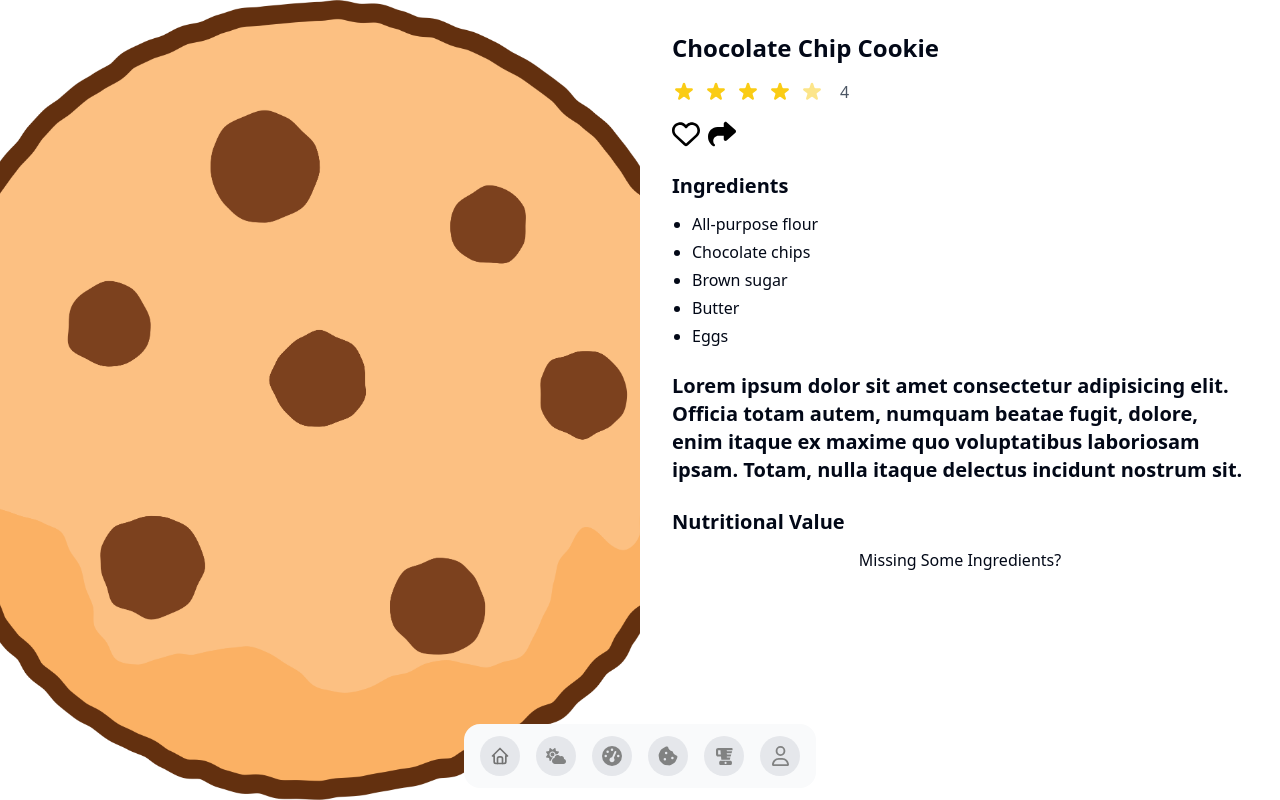
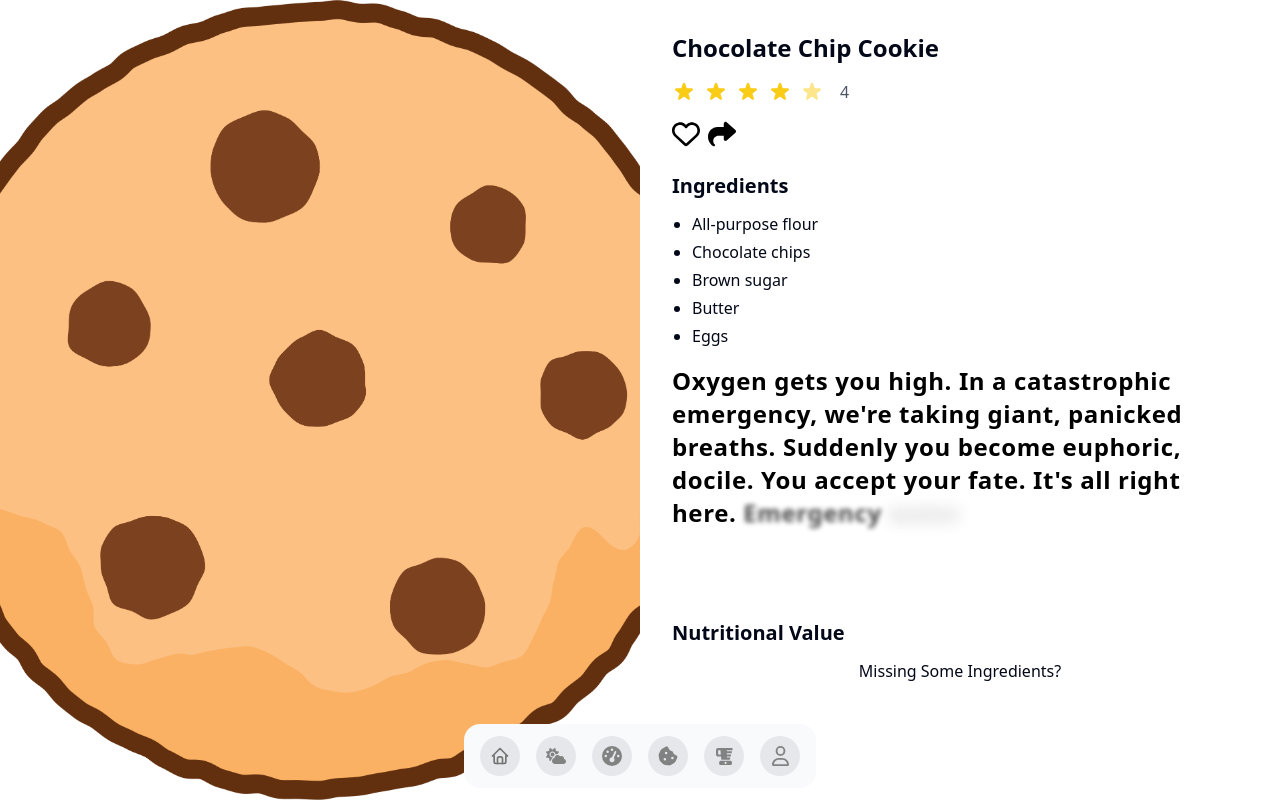
Before and after one commit to khushwant1234/mmm.food, a Next.js app: page /card in a window 1280 px wide. Built offline with nearby package versions, Linux system fonts and the light colour scheme.

Commit message:
supahot commit as I added a fire animation

```diff
--- a/app/card/page.jsx
+++ b/app/card/page.jsx
@@ -13,9 +13,12 @@ import {
   DrawerHeader,
   DrawerTrigger,
 } from "@/components/ui/drawer";
+import { TextGenerateEffect } from "@/components/ui/text-generate-effect";
 
 const page = () => {
-  const Ingredients = [];
+  const words = `Oxygen gets you high. In a catastrophic emergency, we're taking giant, panicked breaths. Suddenly you become euphoric, docile. You accept your fate. It's all right here. Emergency water landing, six hundred miles an hour. Blank faces, calm as Hindu cows
+`;
+
   const [heart, setHeart] = useState("/icons/heart-regular.svg");
 
   const handleHeart = () => {
@@ -98,12 +101,7 @@ const page = () => {
             ))}
           </ul>
 
-          <h2 className="text-xl font-bold mt-6 mb-3">
-            Lorem ipsum dolor sit amet consectetur adipisicing elit. Officia
-            totam autem, numquam beatae fugit, dolore, enim itaque ex maxime quo
-            voluptatibus laboriosam ipsam. Totam, nulla itaque delectus incidunt
-            nostrum sit.
-          </h2>
+          <TextGenerateEffect words={words} />
 
           <h2 className="text-xl font-bold mt-6 mb-3">Nutritional Value</h2>
           <div className="flex items-center justify-center">
--- a/app/leftover/page.jsx
+++ b/app/leftover/page.jsx
@@ -5,7 +5,6 @@ import Navbar from "@/components/Navbar";
 import { FocusCards } from "@/components/ui/focus-cards";
 
 const page = () => {
-  const [visible, setVisible] = useState("hidden");
   const cards = [
     {
       title: "Forest Adventure",
```
Also changed, not shown: 1 other file (tests, documents, lock files or other folders).
